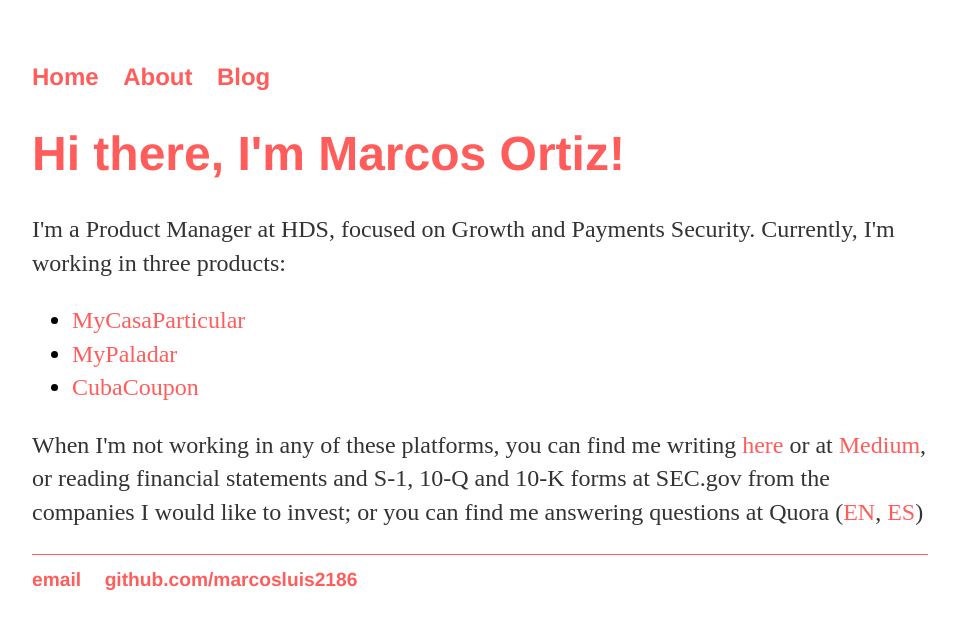
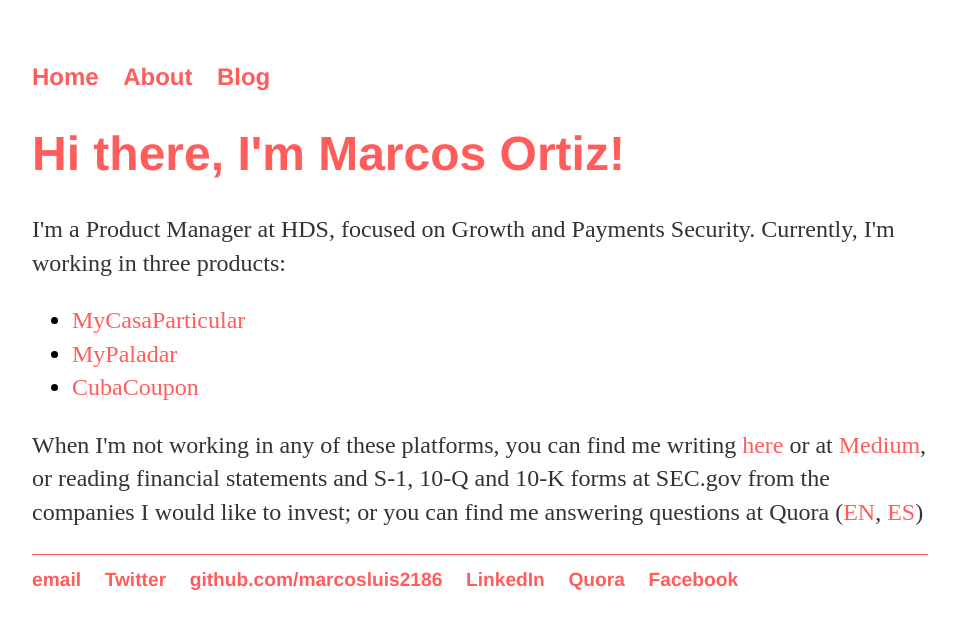
Before and after one commit to marcosluis2186/marcosluis2186.github.com, a Jekyll site: the page built from about.html, in a window 1280 px wide. Shown: the top 629 px of the page, without its empty margins (160-1116 px from the left). Built offline with Jekyll 4.4.1, drawn with Linux system fonts in a browser that asks for light colours.

Commit message:
Adding new profiles to the footer

```diff
--- a/_layouts/default.html
+++ b/_layouts/default.html
@@ -21,7 +21,11 @@
 		<footer>
     		<ul>
         		<li><a href="mailto:marcosluis2186@gmail.com">email</a></li>
+			<li><a href="https://twitter.com/marcosluis2186" target="_blank">Twitter</a></li>
         		<li><a href="https://github.com/marcosluis2186">github.com/marcosluis2186</a></li>
+			<li><a href="https://www.linkedin.com/mlortiz" target="_blank">LinkedIn</a></li>
+			<li><a href="https://quora.com/profile/Marcos-Ortiz-1" target="_blank">Quora</a></li>
+			<li><a href="https://facebook.com/marcosluis2186" target="_blank">Facebook</a></li>
 			</ul>
 		</footer>
 	</body>
```
